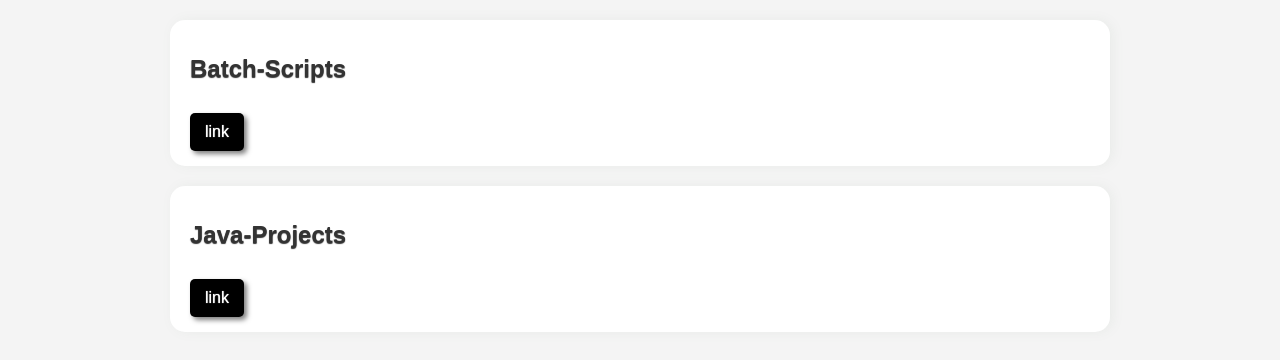
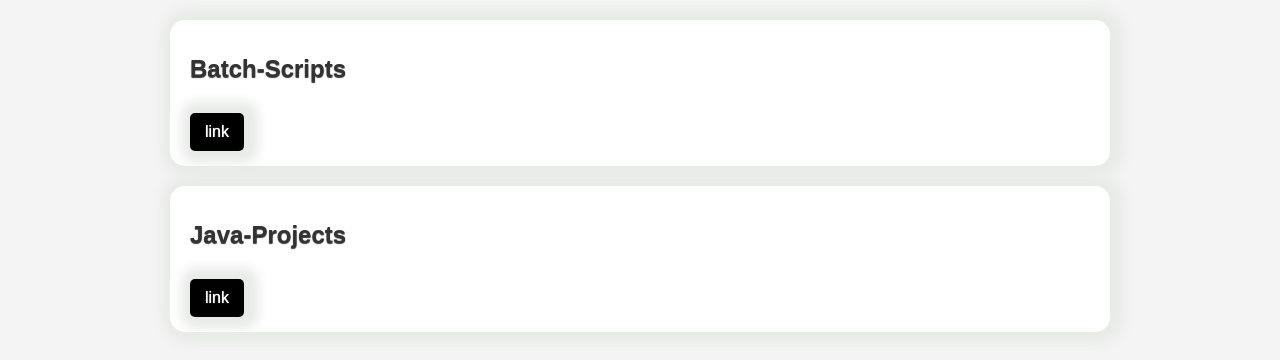
Before and after one commit to Sma1lo/sma1lo.github.io, a plain HTML site: page projects.html in a window 1280 px wide. Shown: the part 50-410 px from the top of the page. Drawn offline with Linux system fonts and the light colour scheme.

Commit message:
Update style.css

```diff
--- a/styles/style.css
+++ b/styles/style.css
@@ -50,7 +50,7 @@ body {
     padding-bottom: 15px;
     margin-top: 10px;
     margin-bottom: 20px;
-    box-shadow: 3px 0px 12px rgba(233,235,233,1);
+    box-shadow: 3px 0px 12px 12px #e9ebe9;
 }
 
 .project-title {
@@ -69,7 +69,7 @@ body {
    border-radius: 5px;
    transition: background-color .3s ease;
    text-shadow: 0px 0px 1px;
-   box-shadow: 3px 3px 5px rgba(0,0,0,.5);
+   box-shadow: 3px 0px 12px 12px #e9ebe9;
 }
 
 .project-link:hover {
```
